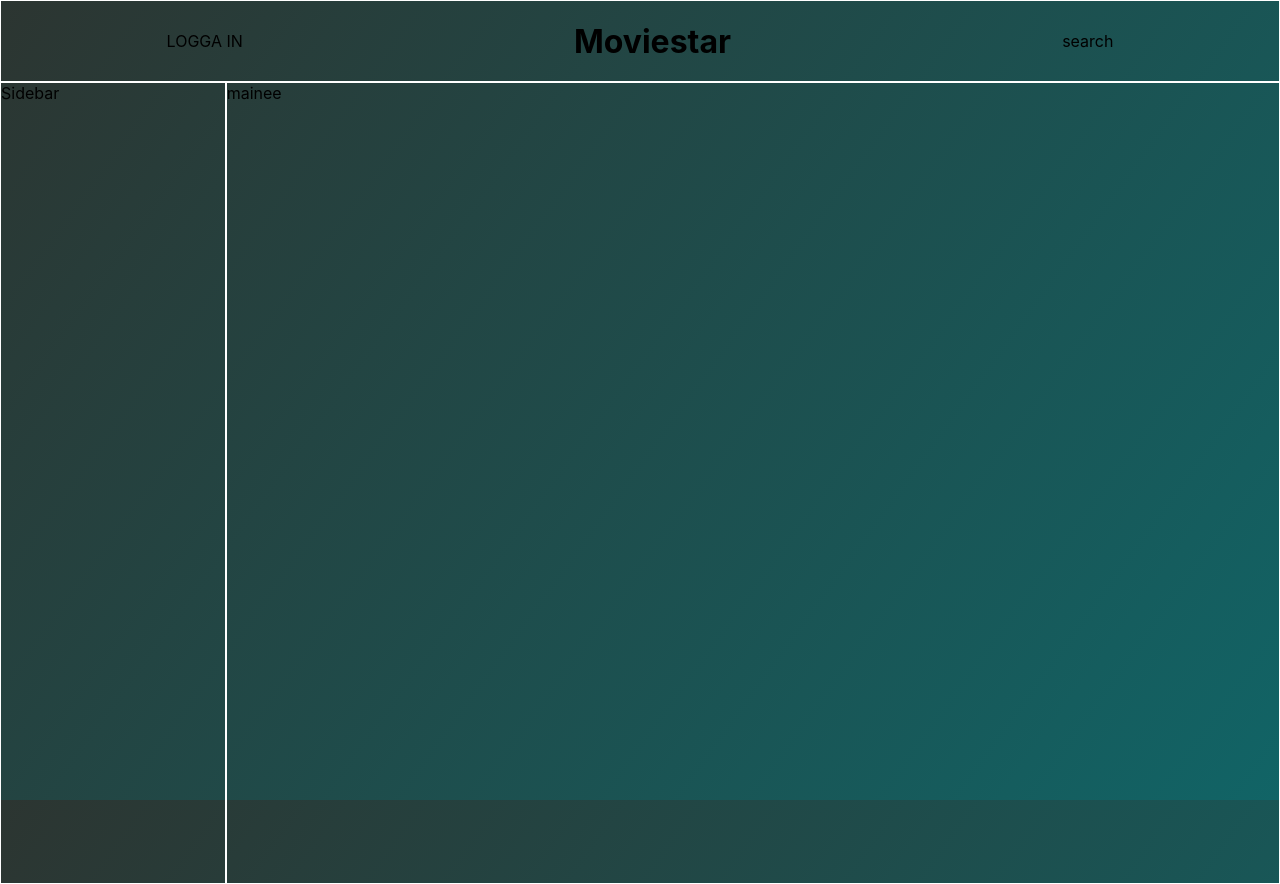
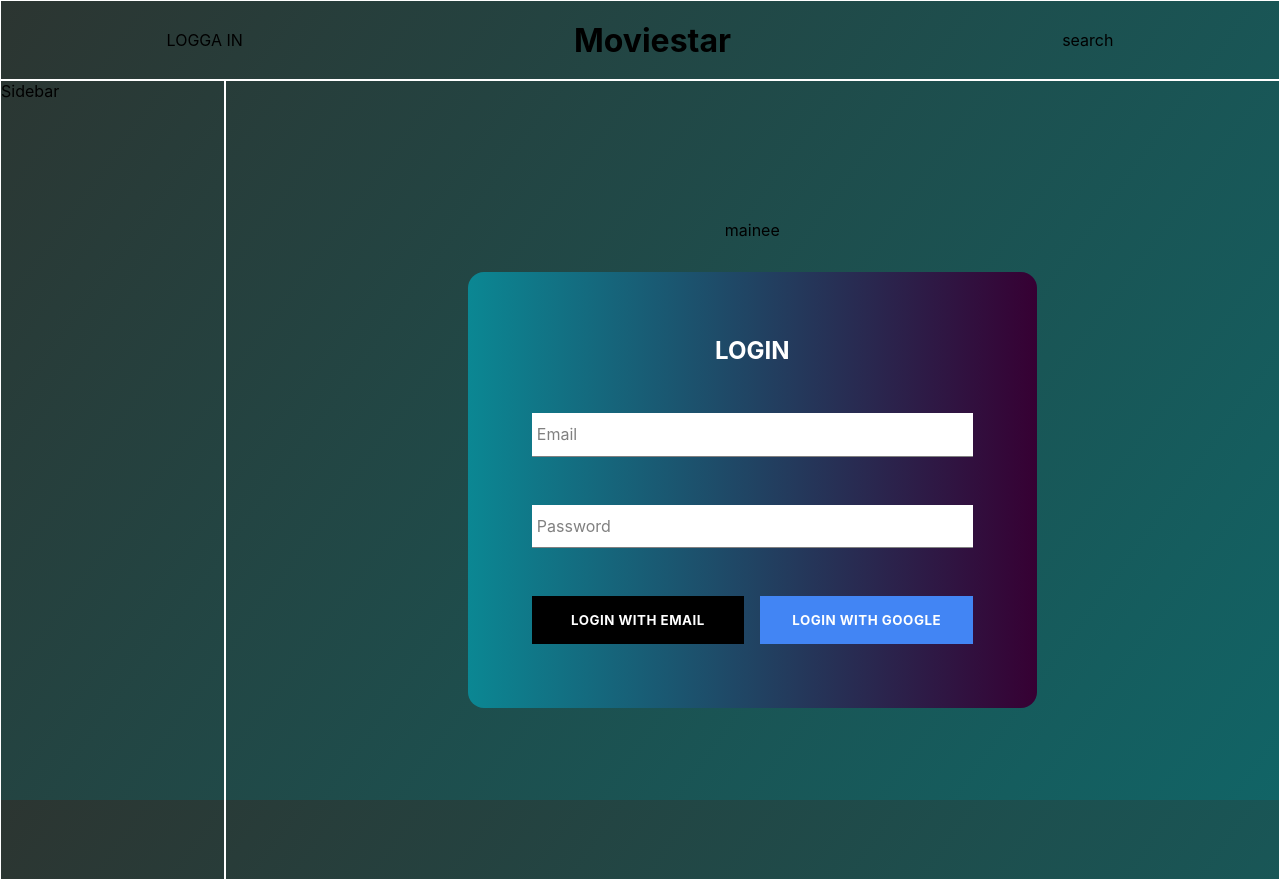
Before and after one commit to adamkjall/moviesearch, a React (Create React App) app: page / in a window 1280 px wide. Built offline with nearby package versions, Linux system fonts and the light colour scheme.

Commit message:
installed firebase and sass, implemented signIn, formInput and customButton componentes

```diff
--- a/package.json
+++ b/package.json
@@ -10,9 +10,11 @@
     "@types/node": "^12.0.0",
     "@types/react": "^16.9.0",
     "@types/react-dom": "^16.9.0",
+    "firebase": "^7.9.3",
     "react": "^16.13.0",
     "react-dom": "^16.13.0",
     "react-scripts": "3.4.0",
+    "sass": "^1.26.2",
     "typescript": "~3.7.2"
   },
   "scripts": {
--- /dev/null
+++ b/src/components/custom_button/index.tsx
@@ -0,0 +1,33 @@
+import React from "react";
+
+import "./styles.scss";
+
+interface IProps {
+  childlren?: React.ReactNode;
+  isGoogleSignIn?: boolean;
+  inverted?: boolean;
+  type?: "button" | "submit" | "reset";
+  handleClick?: (
+    event: React.MouseEvent<HTMLButtonElement, MouseEvent>
+  ) => void;
+}
+
+const CustomButton: React.FC<IProps> = ({
+  children,
+  isGoogleSignIn,
+  inverted,
+  type,
+  handleClick
+}) => (
+  <button
+    className={`${inverted ? "inverted" : ""} ${
+      isGoogleSignIn ? "google-sign-in" : ""
+    } custom-button`}
+    type={type}
+    onClick={handleClick}
+  >
+    {children}
+  </button>
+);
+
+export default CustomButton;
--- /dev/null
+++ b/src/components/custom_button/styles.scss
@@ -0,0 +1,49 @@
+$main-color: black;
+$sub-color: white;
+$google-color: #4285f4;
+$google-color-hover: #357ae8;
+
+.custom-button {
+  display: inline-block;
+  min-width: 10rem;
+  width: auto;
+  height: 3rem;
+  letter-spacing: .5px;
+  line-height: 3rem;
+  padding: 0 2rem;
+  background-color: $main-color;
+  color: $sub-color;
+  text-transform: uppercase;
+  font-weight: bold;
+  border: none;
+  outline: none;
+  cursor: pointer;
+
+  &:hover {
+    background-color: $sub-color;
+    color: $main-color;
+    border: 1px solid $main-color;
+  }
+
+  &.google-sign-in {
+    background-color: $google-color;
+    color: $sub-color;
+
+    &:hover {
+      background-color: $google-color-hover;
+      border: none;
+    }
+  }
+
+  &.inverted {
+    background-color: $sub-color;
+    color: $main-color;
+    border: 1px solid black;
+
+    &:hover {
+      background-color: $main-color;
+      color: $sub-color;
+      border: none;
+    }
+  }
+}
--- /dev/null
+++ b/src/components/form_input/index.tsx
@@ -0,0 +1,36 @@
+import React from "react";
+
+import "./styles.scss";
+
+interface IProps {
+  handleChange: (e: React.ChangeEvent<HTMLInputElement>) => void,
+  label: string,
+  value: string,
+  name: string,
+  type: string,
+  required: boolean
+}
+
+const FormInput : React.FC<IProps> = ({ handleChange, label, value, name, type }) => (
+  <div className="group">
+    <input
+      className="form-input"
+      name={name}
+      value={value}
+      type={type}
+      onChange={handleChange}
+      required
+    />
+    {label ? (
+      <label
+        className={`${
+          value.length ? "shrink" : ""
+        } form-input-label`}
+      >
+        {label}
+      </label>
+    ) : null}
+  </div>
+);
+
+export default FormInput;
--- /dev/null
+++ b/src/components/form_input/styles.scss
@@ -0,0 +1,53 @@
+$main-color: black;
+$sub-color: grey;
+
+@mixin shrinkLabel {
+  top: -1.4rem;
+  font-size: .9rem;
+  color: $main-color;
+}
+
+.group {
+  position: relative;
+  margin: 3rem 0;
+
+  .form-input {
+    background: white;
+    color: $sub-color;
+    font-size: 1rem;
+    padding: .7rem .7rem .7rem .33rem;
+    margin: 1.5rem 0;
+    display: block;
+    width: 100%;
+    border: none;
+    border-bottom: 1px solid $sub-color;
+
+    &:focus {
+      outline: none;
+    }
+
+    &:focus ~ .form-input-label {
+      @include shrinkLabel()
+    }
+  }
+
+  input[type="password"] {
+    letter-spacing: .3rem;
+  }
+
+  .form-input-label {
+    position: absolute;
+    left: .33rem;
+    top: .7rem;
+    color: $sub-color;
+    font-size: 1rem;
+    font-weight: normal;
+    pointer-events: none;
+    transition: 300ms ease all;
+    text-transform: capitalize;
+
+    &.shrink {
+      @include shrinkLabel();
+    }
+  }
+}
--- a/src/components/main_content/MainContent.tsx
+++ b/src/components/main_content/MainContent.tsx
@@ -1,6 +1,7 @@
 import React from "react"
 import "./mainContent.css"
 
+import SignIn from "../sign_in";
 
 class MainContent extends React.Component {
 
@@ -8,6 +9,7 @@ class MainContent extends React.Component {
     return (
       <div className="mainContentContainer">
         <p>mainee</p>
+        <SignIn />
       </div>
     )
   };
--- a/src/components/main_content/mainContent.css
+++ b/src/components/main_content/mainContent.css
@@ -2,4 +2,8 @@
   height: 100%;
   width: 100%;
   border: 1px solid white;
+  display: flex;
+  flex-direction: column;
+  justify-content: center;
+  align-items: center;
 }
--- /dev/null
+++ b/src/components/sign_in/index.tsx
@@ -0,0 +1,64 @@
+import React, { useState } from "react";
+
+import FormInput from "../form_input";
+import CustomButton from "../custom_button";
+
+import { auth, signInWithGoogle } from "../../firebase/firebase.utils";
+
+import "./styles.scss";
+
+const SignIn = () => {
+  const [email, setEmail] = useState("");
+  const [password, setPassword] = useState("");
+
+  const handleChange = (e: React.ChangeEvent<HTMLInputElement>) => {
+    const { name, value } = e.target;
+    if (name === "email") setEmail(value);
+    else if (name === "password") setPassword(value);
+  };
+
+  const handleSubmit = async (e: React.FormEvent<HTMLFormElement>) => {
+    e.preventDefault();
+
+    try {
+      await auth.signInWithEmailAndPassword(email, password);
+      setEmail("");
+      setPassword("");
+    } catch (error) {
+      console.log("Error while sign in", error.message);
+    }
+  };
+
+  return (
+    <div className="sign-in">
+      <h2 className="title">LOGIN</h2>
+      <form onSubmit={handleSubmit}>
+        <FormInput
+          handleChange={handleChange}
+          label="email"
+          name="email"
+          type="email"
+          value={email}
+          required
+        />
+        <FormInput
+          handleChange={handleChange}
+          label="password"
+          name="password"
+          type="password"
+          value={password}
+          required
+        />
+
+        <div className="buttons">
+          <CustomButton type="submit">Login with email</CustomButton>
+          <CustomButton handleClick={signInWithGoogle} isGoogleSignIn>
+            Login with Google
+          </CustomButton>
+        </div>
+      </form>
+    </div>
+  );
+};
+
+export default SignIn;
--- /dev/null
+++ b/src/components/sign_in/styles.scss
@@ -0,0 +1,23 @@
+.sign-in {
+  background: #360033;  /* fallback for old browsers */
+  background: -webkit-linear-gradient(to right, #0b8793, #360033);  /* Chrome 10-25, Safari 5.1-6 */
+  background: linear-gradient(to right, #0b8793, #360033); /* W3C, IE 10+/ Edge, Firefox 16+, Chrome 26+, Opera 12+, Safari 7+ */
+
+  display: flex;
+  flex-direction: column;
+  align-items: center;
+  padding: 4rem;
+  margin: 2rem;
+  max-width: 40rem;
+  border-radius: 1rem;
+
+  .title {
+    color: white;
+  }
+
+  .buttons {
+    display: grid;
+    grid-template-columns: 1fr 1fr;
+    gap: 1rem;
+  }
+}
--- /dev/null
+++ b/src/firebase/firebase.utils.js
@@ -0,0 +1,27 @@
+import firebase from "firebase/app";
+
+import "firebase/auth";
+import "firebase/firestore";
+
+const config = {
+  apiKey: "AIzaSyA_9VwjUoECAutOaZRZ8IVYBvpTjgcKVJo",
+  authDomain: "movie-search-be331.firebaseapp.com",
+  databaseURL: "https://movie-search-be331.firebaseio.com",
+  projectId: "movie-search-be331",
+  storageBucket: "movie-search-be331.appspot.com",
+  messagingSenderId: "752000773184",
+  appId: "1:752000773184:web:55210571f35a4a90f4c3a5"
+};
+
+firebase.initializeApp(config);
+
+export const auth = firebase.auth();
+export const firestore = firebase.firestore();
+
+const provider = new firebase.auth.GoogleAuthProvider();
+
+provider.setCustomParameters({ prompt: "select_account" });
+
+export const signInWithGoogle = () => auth.signInWithPopup(provider);
+
+export default firebase;
--- a/src/index.css
+++ b/src/index.css
@@ -3,6 +3,7 @@
   font-family: -apple-system, BlinkMacSystemFont, 'Segoe UI', 'Roboto', 'Oxygen', 'Ubuntu', 'Cantarell', 'Fira Sans', 'Droid Sans', 'Helvetica Neue', sans-serif;
   -webkit-font-smoothing: antialiased;
   -moz-osx-font-smoothing: grayscale;
+  box-sizing: border-box;
 }
 
 body {
```
Also changed, not shown: 1 other file (tests, documents, lock files or other folders).
